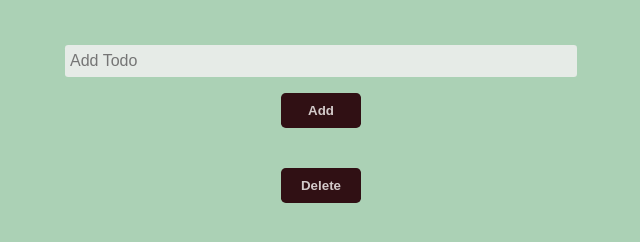
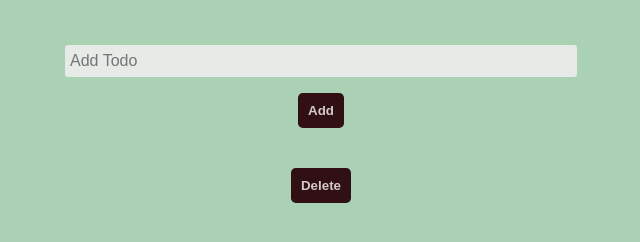
Before and after one commit to Fatech4/TODOList, a plain HTML site: page index.html in a window 1280 px wide. Shown: the part 88-330 px from the top of the page, without its empty margins (319-959 px from the left). Drawn offline with Linux system fonts and the light colour scheme.

Commit message:
Review the add and delete buttons

```diff
--- a/assets/index.css
+++ b/assets/index.css
@@ -37,7 +37,7 @@ input[type="submit"]{
     padding:10px;
     border-radius: 0.3rem;
     font-weight: bold;
-    width: 10vh;
+
     border: none;
     align-self: center;
     margin-top:1rem;
@@ -92,7 +92,7 @@ margin-left: 0.2rem;
     padding:10px;
     border-radius: 0.3rem;
     font-weight: bold;
-    width: 10vh;
+
     border: none;
     align-self: center;
     margin-top:1.5rem;
```
